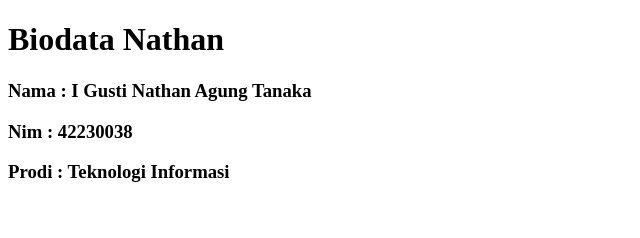
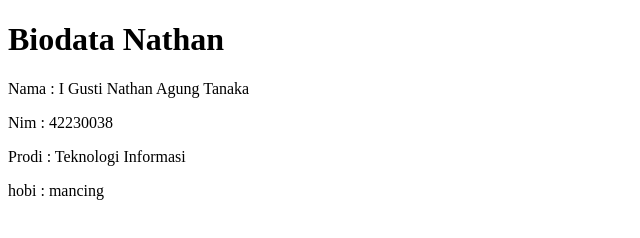
Before and after one commit to NoPlayerCharacter/UTS-Devops, a plain HTML site: page index.html in a window 1280 px wide. Shown: the whole page, without its empty margins (0-640 px from the left). Drawn offline with Linux system fonts and the light colour scheme.

Commit message:
penambahan

```diff
--- a/index.html
+++ b/index.html
@@ -10,11 +10,10 @@
         Biodata Nathan
     </h1>
 
-    <h3>Nama : I Gusti Nathan Agung Tanaka</h3>
-    <h3>Nim : 42230038</h3>
-    <h3>Prodi : Teknologi Informasi</h3>
-
-
+    <p>Nama : I Gusti Nathan Agung Tanaka</p>
+    <p>Nim : 42230038</p>
+    <p>Prodi : Teknologi Informasi</p>
+    <p>hobi : mancing</p>
 
 
 </body>
```
